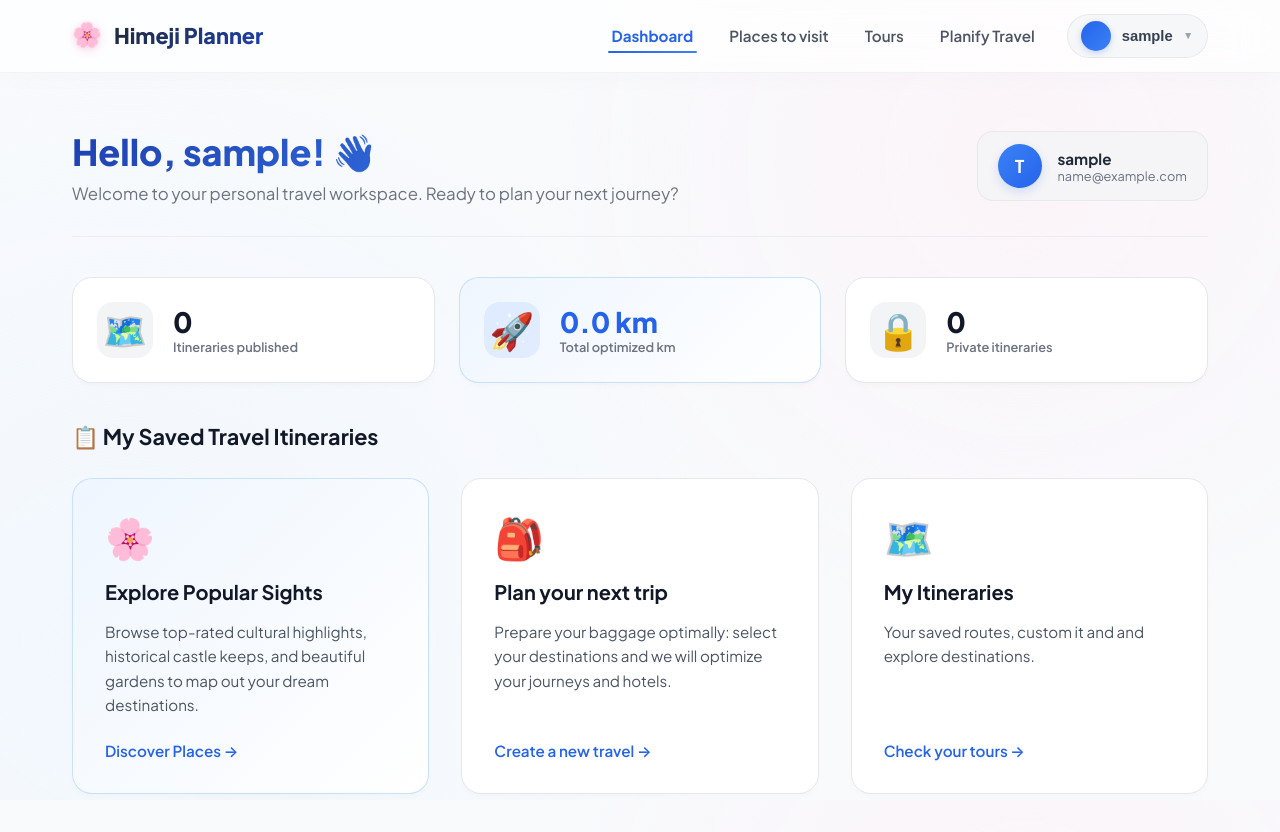
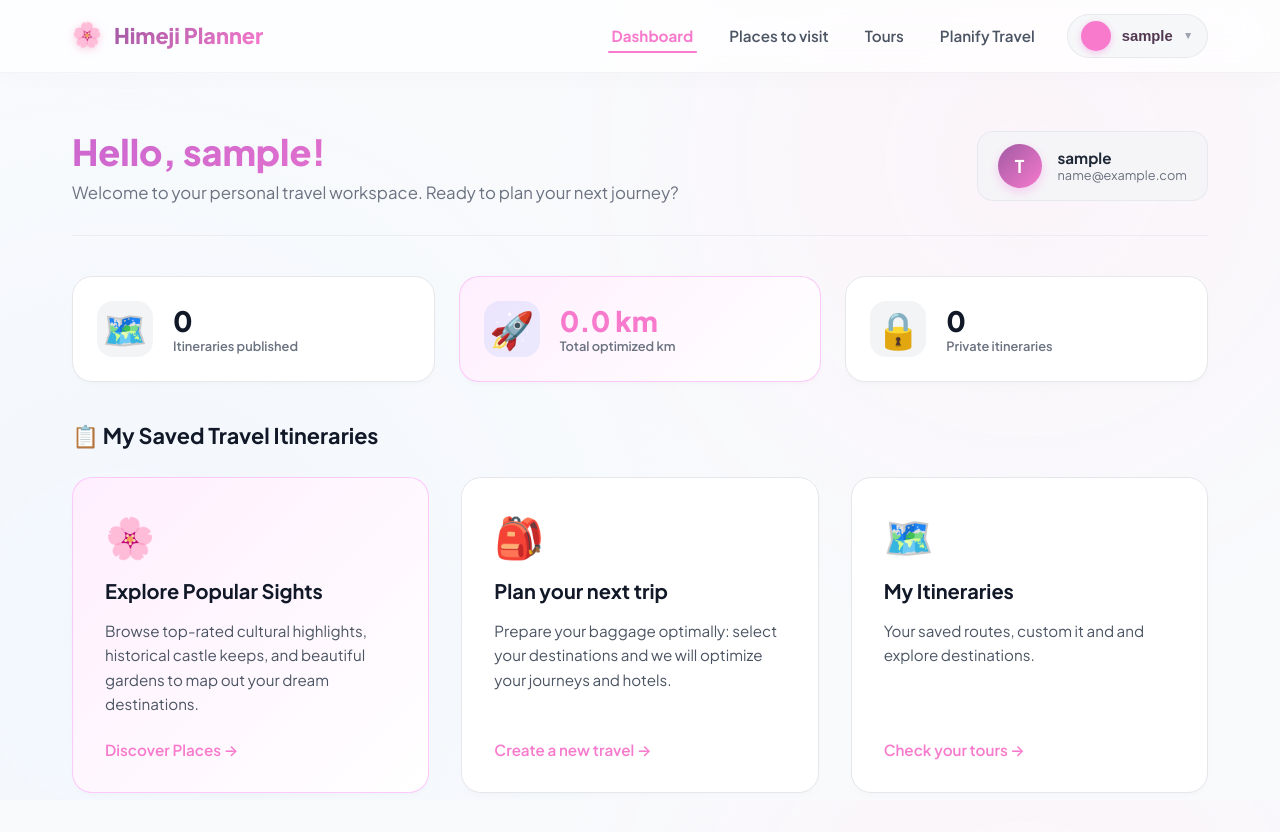
Before and after one commit to kappacite/box-certificative-himeji, a Vue app in the folder himeji-planner/: page /dashboard in a window 1280 px wide. Shown: the top 832 px of the page. Built offline with nearby package versions, Linux system fonts and the light colour scheme; no server answers; sample sign-in values are in the browser's storage.

Commit message:
Refonte totale du style
j'ai mis du rose girly pour les cerisiers

```diff
--- a/himeji-planner/src/components/AppNavbar.vue
+++ b/himeji-planner/src/components/AppNavbar.vue
@@ -224,7 +224,7 @@ const vClickOutside = {
 }
 
 .brand-text {
-  background: linear-gradient(135deg, #1f2937 0%, #1e40af 100%);
+  background: linear-gradient(135deg, #a15aa3 0%, #f77acd 100%);
   -webkit-background-clip: text;
   background-clip: text;
   -webkit-text-fill-color: transparent;
@@ -254,13 +254,13 @@ const vClickOutside = {
   left: 0;
   width: 0;
   height: 2px;
-  background: linear-gradient(135deg, #2563eb, #3b82f6);
+  background: #f77acd;
   transition: width 0.25s ease;
   border-radius: 2px;
 }
 
 .nav-link:hover {
-  color: #2563eb;
+  color: #f77acd;
 }
 
 .nav-link:hover::after,
@@ -269,7 +269,7 @@ const vClickOutside = {
 }
 
 .nav-link.router-link-active {
-  color: #2563eb;
+  color: #f77acd;
   font-weight: 700;
 }
 
@@ -278,17 +278,17 @@ const vClickOutside = {
   font-weight: 600;
   font-size: 0.95rem;
   padding: 0.6rem 1.25rem;
-  background: linear-gradient(135deg, #2563eb, #1d4ed8);
+  background: linear-gradient(135deg, #a15aa3, #f77acd);
   color: white;
   border-radius: 0.75rem;
-  box-shadow: 0 4px 10px rgba(37, 99, 235, 0.2);
+  box-shadow: 0 4px 10px rgba(235, 37, 202, 0.2);
   transition: all 0.25s ease;
 }
 
 .nav-btn-signup:hover {
-  background: linear-gradient(135deg, #1d4ed8, #1e40af);
+  background: linear-gradient(135deg, #7a447c, #e06fbb);
   transform: translateY(-1px);
-  box-shadow: 0 6px 14px rgba(37, 99, 235, 0.3);
+  box-shadow: 0 6px 14px rgba(235, 37, 235, 0.3);
 }
 
 .nav-btn-signup:active {
@@ -321,14 +321,14 @@ const vClickOutside = {
   width: 30px;
   height: 30px;
   border-radius: 50%;
-  background: linear-gradient(135deg, #2563eb, #3b82f6);
+  background: linear-gradient(135deg, #f77acd, #f77acd);
   color: white;
   font-weight: 700;
   font-size: 0.85rem;
   display: flex;
   align-items: center;
   justify-content: center;
-  box-shadow: 0 2px 6px rgba(37, 99, 235, 0.25);
+  box-shadow: 0 2px 6px rgba(235, 37, 209, 0.25);
 }
 
 .avatar.large {
@@ -340,7 +340,7 @@ const vClickOutside = {
 .username-text {
   font-size: 0.925rem;
   font-weight: 600;
-  color: #374151;
+  color: #513751;
 }
 
 .chevron {
@@ -507,7 +507,7 @@ const vClickOutside = {
   text-align: center;
   font-weight: 600;
   padding: 0.75rem;
-  background: linear-gradient(135deg, #2563eb, #1d4ed8);
+  background: linear-gradient(135deg, #de70e2, #f77acd);
   color: white;
   border-radius: 0.75rem;
 }
--- a/himeji-planner/src/components/BaseButton.vue
+++ b/himeji-planner/src/components/BaseButton.vue
@@ -45,16 +45,16 @@ defineProps({
 }
 
 .btn-primary {
-  background: linear-gradient(135deg, #2563eb, #1d4ed8);
+  background: linear-gradient(135deg, #a15aa3, #f77acd);
   color: #ffffff;
   border: none;
-  box-shadow: 0 4px 12px rgba(37, 99, 235, 0.2);
+  box-shadow: 0 4px 12px rgba(219, 37, 235, 0.2);
 }
 
 .btn-primary:hover:not(:disabled) {
-  background: linear-gradient(135deg, #1d4ed8, #1e40af);
+  background: linear-gradient(135deg, #a15aa3, #f77acd);
   transform: translateY(-1px);
-  box-shadow: 0 6px 16px rgba(37, 99, 235, 0.3);
+  box-shadow: 0 6px 16px rgba(235, 37, 219, 0.3);
 }
 
 .btn-secondary {
--- a/himeji-planner/src/components/BaseCard.vue
+++ b/himeji-planner/src/components/BaseCard.vue
@@ -37,8 +37,8 @@ defineProps({
 }
 
 .card-highlight {
-  background: linear-gradient(135deg, #eff6ff, #ffffff);
-  border-color: rgba(191, 219, 254, 0.8);
+  background: linear-gradient(135deg, #ffeffe, #ffffff);
+  border-color: rgba(254, 191, 251, 0.8);
 }
 
 .card-hoverable:hover {
--- a/himeji-planner/src/views/Dashboard.vue
+++ b/himeji-planner/src/views/Dashboard.vue
@@ -3,7 +3,7 @@
     <!-- Header banner -->
     <header class="dashboard-header">
       <div class="welcome-section">
-        <h1>Hello, {{ authStore.user?.username || 'Traveler' }}! 👋</h1>
+        <h1>Hello, {{ authStore.user?.username || 'Traveler' }}!</h1>
         <p class="subtitle">Welcome to your personal travel workspace. Ready to plan your next journey?</p>
       </div>
 
@@ -138,7 +138,7 @@ const handleBrowseGuides = () => {
   color: #111827;
   font-weight: 800;
   margin-bottom: 0.5rem;
-  background: linear-gradient(135deg, #1e40af, #3b82f6);
+  background: linear-gradient(135deg, #cc67cf 0%, #f77acd 100%);
   -webkit-background-clip: text;
   background-clip: text;
   -webkit-text-fill-color: transparent;
@@ -163,14 +163,14 @@ const handleBrowseGuides = () => {
   width: 44px;
   height: 44px;
   border-radius: 50%;
-  background: linear-gradient(135deg, #3b82f6, #2563eb);
+  background: linear-gradient(135deg, #a15aa3, #f77acd);
   color: white;
   display: flex;
   align-items: center;
   justify-content: center;
   font-weight: 700;
   font-size: 1.1rem;
-  box-shadow: 0 4px 10px rgba(59, 130, 246, 0.2);
+  box-shadow: 0 4px 10px rgba(246, 59, 230, 0.2);
 }
 
 .user-details {
@@ -231,7 +231,7 @@ const handleBrowseGuides = () => {
 }
 
 .stat-card.card-highlight .stat-number {
-  color: #2563eb;
+  color: #f77acd;
 }
 
 .stat-label {
@@ -282,7 +282,7 @@ const handleBrowseGuides = () => {
 }
 
 .card-action {
-  color: #2563eb;
+  color: #f77acd;
   font-weight: 600;
   text-decoration: none;
   font-size: 0.95rem;
@@ -293,7 +293,7 @@ const handleBrowseGuides = () => {
 
 .card-action:hover {
   transform: translateX(3px);
-  color: #1d4ed8;
+  color: #c962a6;
 }
 
 @media (max-width: 640px) {
--- a/himeji-planner/src/views/Home.vue
+++ b/himeji-planner/src/views/Home.vue
@@ -3,10 +3,10 @@
     <div class="hero-content">
       <span class="hero-badge">🌸 Global Travel Planner</span>
       <h1 class="hero-title">
-        Design your dream trip, from <span>Himeji</span> to the world
+        Design your dream trip by <span>optimizing your time</span>
       </h1>
       <p class="hero-subtitle">
-        Plan detailed itineraries, discover cultural gems worldwide, and calculate optimal travel routes with advanced spherical distance calculations effortlessly.
+        Plan detailed itineraries, discover others' travels and rest assured that your travels will be the best.
       </p>
 
       <div class="hero-actions">
@@ -39,29 +39,22 @@
           <div class="timeline-item active">
             <span class="time">09:00</span>
             <div class="details">
-              <h4>Arrival at Himeji Station 🚄</h4>
-              <p>Shinkansen bullet train from Kyoto/Osaka</p>
+              <h4>Tour Eiffel</h4>
+              <p>Paris</p>
             </div>
           </div>
           <div class="timeline-item">
             <span class="time">10:00</span>
             <div class="details">
-              <h4>Himeji Castle 🏯</h4>
-              <p>Guided tour of the main keep and fortresses</p>
+              <h4>Tokyo Tower</h4>
+              <p>Tokyo-to</p>
             </div>
           </div>
           <div class="timeline-item">
             <span class="time">15:00</span>
             <div class="details">
-              <h4>Another Train to Shizuoka</h4>
-              <p>A day of travel...</p>
-            </div>
-          </div>
-          <div class="timeline-item">
-            <span class="time">21:00</span>
-            <div class="details">
-              <h4>Take a good night !l</h4>
-              <p>Tomorow i climb the mythical Mount Fuji 🏔️</p>
+              <h4>Little Poucet's Boot</h4>
+              <p>Listenbourg</p>
             </div>
           </div>
         </div>
@@ -98,9 +91,9 @@ const authStore = useAuthStore()
 }
 
 .hero-badge {
-  background: rgba(59, 130, 246, 0.08);
-  border: 1px solid rgba(59, 130, 246, 0.2);
-  color: #2563eb;
+  background: rgba(246, 59, 221, 0.08);
+  border: 1px solid rgba(246, 59, 230, 0.2);
+  color: #f77acd;
   padding: 0.5rem 1rem;
   border-radius: 2rem;
   font-size: 0.875rem;
@@ -116,7 +109,7 @@ const authStore = useAuthStore()
 }
 
 .hero-title span {
-  background: linear-gradient(135deg, #2563eb, #db2777);
+  background: linear-gradient(135deg, #a15aa3 0%, #f77acd 100%);
   -webkit-background-clip: text;
   background-clip: text;
   -webkit-text-fill-color: transparent;
@@ -213,8 +206,8 @@ const authStore = useAuthStore()
 .timeline-item .time {
   font-size: 0.75rem;
   font-weight: 700;
-  color: #9ca3af;
-  background: #f3f4f6;
+  color: #a07ca1;
+  background: #f1e4f1;
   padding: 0.25rem 0.5rem;
   border-radius: 0.5rem;
   min-width: 42px;
@@ -222,8 +215,8 @@ const authStore = useAuthStore()
 }
 
 .timeline-item.active .time {
-  color: #2563eb;
-  background: rgba(59, 130, 246, 0.1);
+  color: #f77acd;
+  background: #f1d5e7;
 }
 
 .timeline-item .details h4 {
--- a/himeji-planner/src/views/PlannerView.vue
+++ b/himeji-planner/src/views/PlannerView.vue
@@ -419,9 +419,9 @@ const handleSaveTour = async () => {
 }
 
 .header-badge {
-  background: rgba(99, 102, 241, 0.08);
-  border: 1px solid rgba(99, 102, 241, 0.2);
-  color: #4f46e5;
+  background: rgba(201, 99, 241, 0.08);
+  border: 1px solid rgba(196, 99, 241, 0.2);
+  color: #b346e5;
   padding: 0.4rem 0.8rem;
   border-radius: 2rem;
   font-size: 0.85rem;
@@ -433,7 +433,7 @@ const handleSaveTour = async () => {
   font-size: 2.25rem;
   color: #111827;
   font-weight: 800;
-  background: linear-gradient(135deg, #4f46e5, #2563eb);
+  background: linear-gradient(135deg, #c046e5, #c325eb);
   -webkit-background-clip: text;
   background-clip: text;
   -webkit-text-fill-color: transparent;
@@ -630,7 +630,7 @@ const handleSaveTour = async () => {
   height: 48px;
   border: 4px solid rgba(99, 102, 241, 0.1);
   border-radius: 50%;
-  border-top-color: #4f46e5;
+  border-top-color: #ab46e5;
   animation: spin 1s linear infinite;
 }
 
@@ -647,8 +647,8 @@ const handleSaveTour = async () => {
 }
 
 .tour-summary-badge {
-  background: linear-gradient(135deg, rgba(99, 102, 241, 0.08), rgba(37, 99, 235, 0.08));
-  border: 1px solid rgba(99, 102, 241, 0.15);
+  background: linear-gradient(135deg, rgba(201, 99, 241, 0.08), rgba(162, 37, 235, 0.08));
+  border: 1px solid rgba(196, 99, 241, 0.15);
   border-radius: 1rem;
   padding: 1rem;
   display: flex;
@@ -683,7 +683,7 @@ const handleSaveTour = async () => {
 
 .badge-text .value {
   font-size: 1.35rem;
-  color: #4f46e5;
+  color: #ab46e5;
   font-weight: 800;
 }
 
@@ -782,7 +782,7 @@ const handleSaveTour = async () => {
 .max-distance-val {
   font-size: 0.95rem;
   font-weight: 800;
-  color: #4f46e5;
+  color: #a546e5;
   background: rgba(99, 102, 241, 0.08);
   padding: 0.2rem 0.6rem;
   border-radius: 0.5rem;
@@ -814,7 +814,7 @@ const handleSaveTour = async () => {
   width: 18px;
   height: 18px;
   border-radius: 50%;
-  background: #4f46e5;
+  background: #ab46e5;
   border: 2px solid white;
   box-shadow: 0 2px 6px rgba(0, 0, 0, 0.15);
   transition: transform 0.1s;
@@ -873,7 +873,7 @@ const handleSaveTour = async () => {
 }
 
 .timeline-hotel .timeline-number {
-  background: linear-gradient(135deg, #4f46e5, #2563eb);
+  background: linear-gradient(135deg, #c046e5, #bd25eb);
   box-shadow: 0 0 0 3px rgba(99, 102, 241, 0.2);
 }
 
@@ -934,7 +934,7 @@ const handleSaveTour = async () => {
 
 .badge-hotel {
   background-color: #e0e7ff;
-  color: #4338ca;
+  color: #9438ca;
 }
 
 .badge-locked {
@@ -957,7 +957,7 @@ const handleSaveTour = async () => {
 .hotel-desc {
   margin: 0.25rem 0 0 0;
   font-size: 0.75rem;
-  color: #4f46e5;
+  color: #9d46e5;
   font-weight: 600;
 }
 
--- a/himeji-planner/src/views/Tours.vue
+++ b/himeji-planner/src/views/Tours.vue
@@ -243,7 +243,7 @@ onMounted(async () => {
   color: #111827;
   font-weight: 800;
   margin-bottom: 0.5rem;
-  background: linear-gradient(135deg, #1d4ed8, #0891b2);
+  background: linear-gradient(135deg, #4f46e5, #2563eb);
   -webkit-background-clip: text;
   background-clip: text;
   -webkit-text-fill-color: transparent;
```
